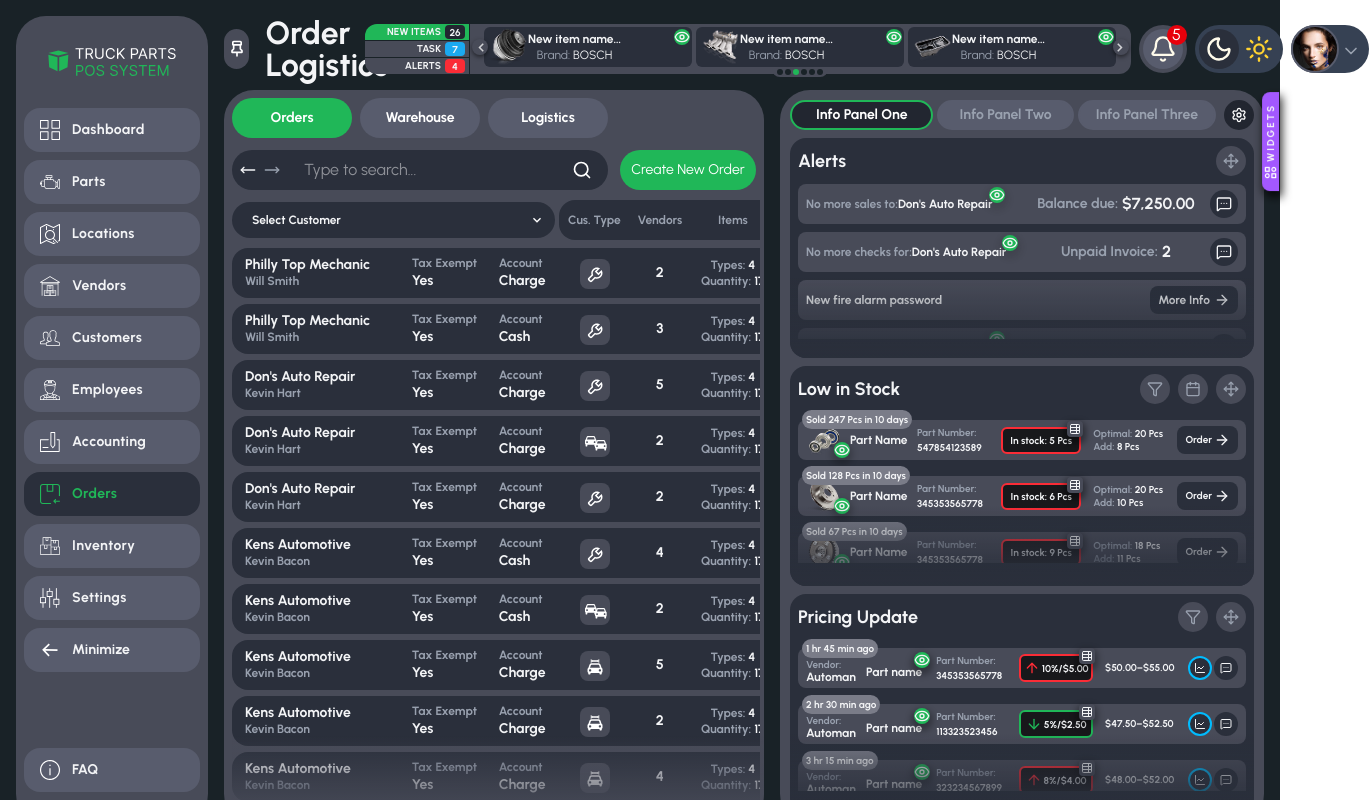
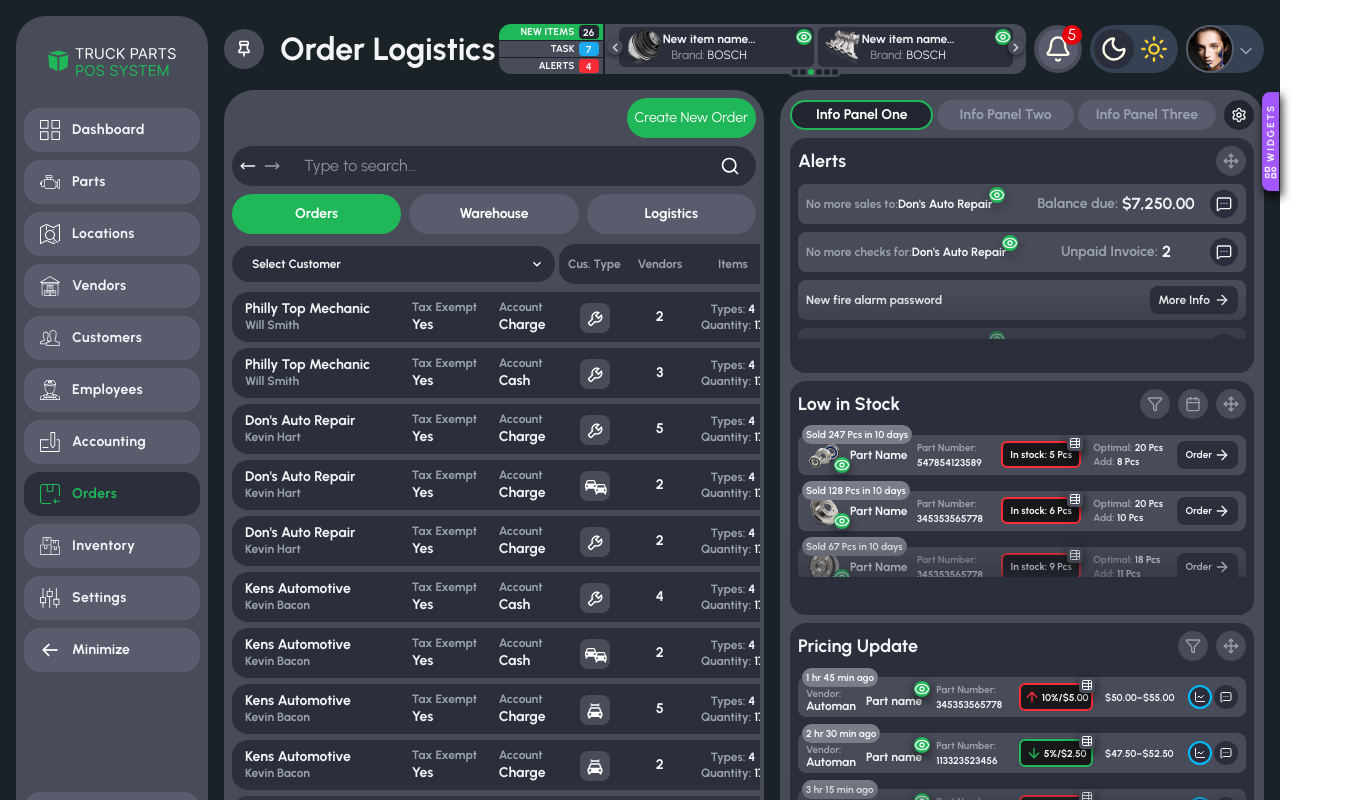
Before and after one commit to jquintinita/logistics-parts-pos, a React (Vite) app: page /order in a window 1280 px wide. Shown: the top 800 px of the page, 1369 px wide, since content can reach past the window. Built offline with nearby package versions, Linux system fonts and the light colour scheme.

Commit message:
updated fix responsive

```diff
--- a/src/component/layout/Topbar.jsx
+++ b/src/component/layout/Topbar.jsx
@@ -12,7 +12,7 @@ export default function Topbar({ isDark, onToggleDark, isMobile, UserData, produ
     return (
         <header className="w-full flex flex-none gap-1 items-center justify-between  relative z-20 rounded-lg ">
 
-            <div className='flex  items-center gap-4 flex-1'>
+            <div className='flex  items-center gap-4 flex-1/5 xl:flex-none md:min-w-0 xl:min-w-[136px] 2xl:min-w-[336px]'>
                 <div className='w-[40px] h-[40px] flex place-items-center justify-center rounded-4xl bg-gray-300  dark:bg-zinc-800'>
                     <img
                         src={pinIcon}
@@ -24,18 +24,18 @@ export default function Topbar({ isDark, onToggleDark, isMobile, UserData, produ
             </div>
 
 
-            <div className='flex flex-1  relative justify-end items-center gap-1 lg:gap-2 py-2 '>
+            <div className='flex flex-1 min-w-0  relative justify-end items-center gap-1 lg:gap-2 py-2 '>
 
 
-                    <div className=' flex-1 hidden xl:flex w-full ' >
-                        <TopSlider items={productsData} />
-                    </div>
+                <div className=' flex-1 min-w-0 hidden xl:flex w-full ' >
+                    <TopSlider items={productsData} />
+                </div>
 
 
                 <div className="flex  flex-none items-center gap-4   ">
                     {/* Notification Bell */}
                     <button className="p-[4px] relative rounded-full overflow-visible bg-gray-300 dark:bg-zinc-800 hover:bg-gray-400 dark:hover:bg-zinc-800">
-                        <Bell className="rounded-4xl inline-block  text-amber-50 p-[6px] dark:bg-gray-600 w-[30px] h-[30px] md:w-[40px] md:h-[40px]" size={40}  />
+                        <Bell className="rounded-4xl inline-block  text-amber-50 p-[6px] dark:bg-gray-600 w-[30px] h-[30px] md:w-[40px] md:h-[40px]" size={40} />
                         <span className="bg-red-600 absolute right-0 top-0 w-[20px] h-[20px] text-white rounded-4xl flex justify-center place-items-center ">5</span>
                     </button>
                 </div>
--- a/src/component/widget/TopSlider.jsx
+++ b/src/component/widget/TopSlider.jsx
@@ -14,15 +14,15 @@ export default function TopSlider({ items}){
         slidesToScroll: 1,
         responsive: [
         {
-            breakpoint: 1441,
+            breakpoint: 1660,
             settings: {
             slidesToShow:3
             }
         },
          {
-            breakpoint: 1280,
+            breakpoint: 1398,
             settings: {
-            slidesToShow: 3
+            slidesToShow: 2
             }
         },
          {
@@ -35,7 +35,7 @@ export default function TopSlider({ items}){
         ]
     };
     return (
-         <div className='w-full max-w-[100%] flex flex-row gap-1  top-slider-component'>
+         <div className='w-full max-w-[100%] top-slider-component'>
             <div className='tab-side flex flex-col gap-[1px]'>
                 <div className='flex-1 h-full text-[10px]/4 uppercase flex justify-end items-center gap-1 text-gray-100 bg-green-500 pl-2 font-bold pr-1 rounded-tl-xl'>
                     New Items <span className='bg-zinc-750 w-[20px] h-[14px] inline-block text-center rounded-sm'>26</span>
@@ -47,8 +47,8 @@ export default function TopSlider({ items}){
                     Alerts <span className='bg-red-500 w-[20px] h-[14px] inline-block text-center rounded-sm'>4</span>
                 </div>
             </div>
-            <div className='slider-side bg-gray-50 dark:bg-zinc-800  rounded-r-xl flex-1 '>
-                <div className="top-slider flex-1 w-full max-w-xl xl:max-w-3xl 2xl:max-w-4xl  mx-auto px-3 py-[3px]">
+            <div className='slider-side bg-gray-50 dark:bg-zinc-800  rounded-r-xl  '>
+                <div className="top-slider flex-1 w-full  mx-auto px-3 py-[3px]">
                     <Slider {...settings}>
                         {items.map((item, i) => (
                         <div key={i} className="px-[2px] w-full">
--- a/src/index.css
+++ b/src/index.css
@@ -200,33 +200,39 @@ button{
   }
 }
 
+.slider-side{
+  @media screen and (min-width: 1563PX)  and (max-width: 1800px) {
+   width: 70%;
 
-.top-slider-component{
-  display: block;
+  }
+}
+.top-slider-component {
+  display: flex;
   width: 100%;
   max-width: 100%;
-  flex: 1 100%;
-  &::after, &::before{
-    content: "";
+  flex-wrap: nowrap;
+  gap: 2px;
+  .tab-side {
+    flex: 0 0 calc(14% - 2px);
+    height: 100%;
   }
-  &:after{
-    clear: both;
+ .slider-side {
+    flex: 1 1 auto;
+     min-width: 0;
   }
-  .tab-side{
-    float: left;
-    width: calc(14% - 3px);
-    height: 100%;
-    margin-left: 2px;
-
-  }
-  .slider-side{
-    float: right;
-    width: 86%;
-    height: 100%;
+  @media screen and (max-width: 1422px) {
+    .tab-side {
+      flex: 0 0 calc(20% - 2px);
+    }
+    .slider-side {
+      flex: 1 1 auto;
+      min-width: 0;
+    }
 
   }
 
 }
+
 
 
 .top-slider{
@@ -462,3 +468,49 @@ button{
     }
   }
 }
+
+
+
+.panel-tab-control{
+  display: flex;
+  flex-wrap: wrap;
+  gap: 3px;
+  @media screen and (max-width: 1590px) {
+    flex-direction: column-reverse;
+    align-items: flex-end;
+    gap: 8px;
+    & > button{
+      flex-basis: auto;
+      max-width: 210px;
+    }
+    .filters{
+       flex: 100%;
+       width: 100%;
+       > .form{
+        max-width: 100%;
+       }
+       .inline-flex {
+         display: flex;
+          > button{
+            flex: 1;
+          }
+       }
+       @media screen and (max-width: 1298px) {
+        flex-direction: column-reverse;
+        .scrollable-tabs {
+          flex-wrap: wrap;
+          justify-content: center;
+        }
+
+          gap: 8px;
+          > .form{
+            width: 100%;
+            max-width: 100%;
+          }
+
+       }
+    }
+
+
+  }
+}
--- a/src/pages/Order.jsx
+++ b/src/pages/Order.jsx
@@ -14,11 +14,11 @@ export default function Order() {
 
     <div className="flex gap-4 xl:h-full flex-col lg:flex-col xl:flex-row overflow-hidden">
       <div className="rounded-[30px] bg-gray-50 dark:bg-zinc-800 overflow-hidden pl-2 py-2  flex-1 xl:flex-9/12 h-full">
-        <div className='flex flex-col-reverse gap-3 lg:flex-row justify-between place-items-end 2xl:place-items-center pr-2'>
+        <div className='panel-tab-control pr-2 '>
           {/* Tab and Search Bar */}
-          <div className="filters flex flex-wrap   2lx:items-center justify-start gap-3 w-full">
+          <div className="filters flex flex-wrap flex-1 min-w-0  2xl:items-center justify-start gap-3 ">
             {/* Scrollable Tabs */}
-            <div className=" w-full md:w-auto overflow-x-auto whitespace-nowrap">
+            <div className="scrollable-tabs w-full md:w-auto overflow-x-auto whitespace-nowrap">
               <div className="inline-flex gap-2 px-0">
                 <button className="bg-green-500 min-w-[120px] text-white px-6 py-[10px] rounded-3xl hover:bg-green-600 transition-colors text-sm font-bold">
                   Orders
@@ -34,7 +34,7 @@ export default function Order() {
             </div>
 
             {/* Search Form */}
-            <div className="form flex-1 basis-[365px]  2xl:max-w-[365px]">
+            <div className="form flex-1 min-w-0 max-w-[365px] ">
               <form className="rounded-full flex items-center gap-2 px-2 bg-gray-200 dark:bg-stone-800 w-full">
                 <button type="button">
                   <MoveLeft className="text-zinc-900 dark:text-gray-100" size={16} />
@@ -55,7 +55,7 @@ export default function Order() {
           </div>
 
           {/* Create New Order button */}
-          <button className="flex-1 lg:basis-[195px] bg-green-500 text-white px-2 py-[10px] rounded-3xl hover:bg-green-600 transition-colors text-sm flex justify-center gap-2 place-items-center">
+          <button className=" lg:basis-[195px] bg-green-500 text-white px-2 py-[10px] rounded-3xl hover:bg-green-600 transition-colors text-sm flex justify-center gap-2 place-items-center">
             <svg xmlns="http://www.w3.org/2000/svg" className='hidden 2xl:flex' width="20" height="20" viewBox="0 0 20 20" fill="none">
               <path d="M17.5 7.5H16.3167L13.2234 2.08667L11.7767 2.91334L14.3975 7.5H5.60252L8.22419 2.91334L6.77669 2.08667L3.68336 7.5H2.50002C2.24002 7.5 1.99585 7.62167 1.83752 7.8275C1.68002 8.03417 1.62752 8.3025 1.69585 8.5525L4.02836 17.1058C4.22586 17.8292 4.88752 18.3333 5.63669 18.3333H14.3642C15.1125 18.3333 15.7742 17.8292 15.9725 17.1042L18.305 8.55167C18.3734 8.30167 18.3217 8.03334 18.1634 7.82667C18.0042 7.62167 17.76 7.5 17.5 7.5ZM14.3634 16.6667V17.5V16.6667H5.63669L3.59169 9.16667H16.4084L14.3634 16.6667Z" fill="white" />
               <path d="M7.5 10.8333H9.16667V15H7.5V10.8333ZM10.8333 10.8333H12.5V15H10.8333V10.8333Z" fill="white" />
```
